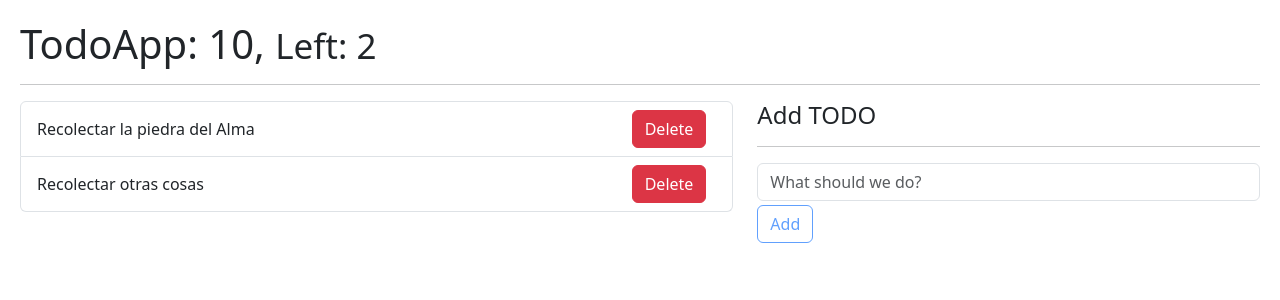
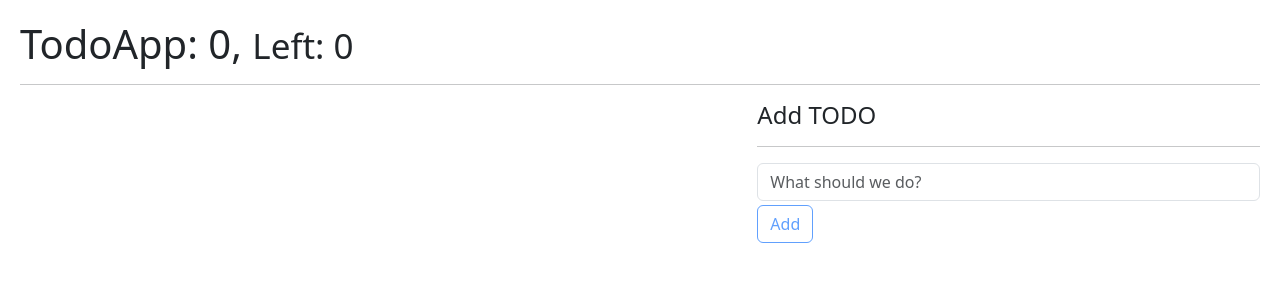
Before and after one commit to sneydero/hook-app, a React (Vite) app: page / in a window 1280 px wide. Shown: the top 300 px of the page. Built offline with nearby package versions, Linux system fonts and the light colour scheme.

Commit message:
Added useReducer into customHook and using localStorage to save the information

```diff
--- a/src/08-useReducer/TodoApp.jsx
+++ b/src/08-useReducer/TodoApp.jsx
@@ -1,38 +1,26 @@
-import { useReducer } from "react";
-import { todoReducer } from "./todoReducer";
+
 import { TodoList } from "./components/TodoList";
 import { TodoAdd } from "./components/TodoAdd";
-
-const initialState = [
-  {
-    id: new Date().getTime(),
-    description: "Recolectar la piedra del Alma",
-    done: false,
-  },
-  {
-    id: new Date().getTime() * 3,
-    description: "Recolectar otras cosas",
-    done: false,
-  },
-];
+import { useTodos } from "../hooks/useTodos";
 
 const TodoApp = () => {
-  const [todos, dispatch] = useReducer(todoReducer(), initialState);
-  const handleNewTodo = (todo) => {
-    console.log({ todo });
-    //dispatch([...todos, todo]);
-  };
+
+  const {todos, todosCount, leftTodosCount, handleNewTodo, handleRemoveTodo, handleToggleTodo} = useTodos();
 
   return (
     <>
       <h1>
-        TodoApp: 10, <small>Left: 2</small>
+        TodoApp: {todosCount}, <small>Left: {leftTodosCount}</small>
       </h1>
       <hr />
 
       <div className="row">
         <div className="col-7">
-          <TodoList todos={todos} />
+          <TodoList
+          todos={todos}
+          onRemoveTodo={handleRemoveTodo}
+          onToggleTodo={handleToggleTodo}
+           />
         </div>
 
         <div className="col-5">
--- a/src/08-useReducer/components/TodoItem.jsx
+++ b/src/08-useReducer/components/TodoItem.jsx
@@ -1,11 +1,14 @@
 import React from "react";
 
-export const TodoItem = ({ todo }) => {
+export const TodoItem = ({ todo, onRemoveTodo, onToggleTodo }) => {
   return (
     <>
-      <li className="list-group-item d-flex justify-content-between">
-        <span className="align-self-center">{todo.description}</span>
-        <button className="btn btn-danger">Delete</button>
+      <li className={`list-group-item d-flex justify-content-between`}>
+        <span
+        className={`align-self-center ${ todo.done && 'text-decoration-line-through'}`}
+        onClick={() => onToggleTodo(todo.id)}>{todo.description}</span>
+        <button className="btn btn-danger"
+        onClick={() => onRemoveTodo(todo.id)}>Delete</button>
       </li>
     </>
   );
--- a/src/08-useReducer/components/TodoList.jsx
+++ b/src/08-useReducer/components/TodoList.jsx
@@ -1,12 +1,15 @@
 import React from "react";
 import { TodoItem } from "./TodoItem";
 
-export const TodoList = ({ todos }) => {
+export const TodoList = ({ todos, onRemoveTodo, onToggleTodo }) => {
   return (
     <>
       <ul className="list-group">
         {todos.map((todo) => (
-          <TodoItem key={todo.id} todo={todo} />
+          <TodoItem key={todo.id}
+          todo={todo}
+          onRemoveTodo={onRemoveTodo}
+          onToggleTodo={onToggleTodo} />
         ))}
       </ul>
     </>
--- a/src/08-useReducer/todoReducer.js
+++ b/src/08-useReducer/todoReducer.js
@@ -1,8 +1,20 @@
 export const todoReducer = (initialState = [], action = {}) => {
   switch (action.type) {
-    case "ABC":
-      throw new Error("Action.type = this action is not implemented");
+    case "[TODO] Add Todo":
+      return [...initialState, action.payload]
+      case "[TODO] Remove Todo":
+      return initialState.filter((item)=> item.id !== action.payload)
+      case "[TODO] Toggle Todo":
+      return initialState.map((todo) => {
+        if(todo.id === action.payload){
+          return {
+            ...todo,
+            done: !todo.done
+          }
+        }
 
+        return todo
+      })
     default:
       return initialState;
   }
--- /dev/null
+++ b/src/hooks/useTodos.js
@@ -0,0 +1,49 @@
+import { useEffect, useReducer } from 'react'
+import { todoReducer } from '../08-useReducer/todoReducer';
+
+const init = ()=>{
+    return JSON.parse(localStorage.getItem('todos')) || []
+  }
+
+export const useTodos = () => {
+
+    const initialState = []
+    const [todos, dispatch] = useReducer(todoReducer, initialState, init);
+
+  useEffect(() => {
+    localStorage.setItem('todos', JSON.stringify(todos))
+  }, [todos])
+
+
+  const handleNewTodo = (todo) => {
+    const action = {
+      type: "[TODO] Add Todo",
+      payload: todo
+    }
+    dispatch(action);
+  };
+
+  const handleRemoveTodo = (id)=>{
+    dispatch({
+      type:'[TODO] Remove Todo',
+      payload:id
+    })
+  }
+  const handleToggleTodo = (id)=>{
+    dispatch({
+      type:'[TODO] Toggle Todo',
+      payload:id
+    })
+  }
+
+
+
+  return {
+    todos,
+    todosCount: todos.length,
+    leftTodosCount: todos.filter(todo => !todo.done).length,
+    handleNewTodo,
+    handleRemoveTodo,
+    handleToggleTodo
+    }
+}
```
